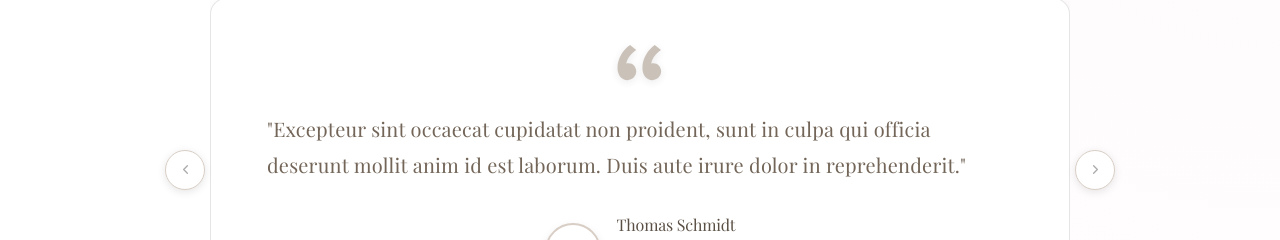
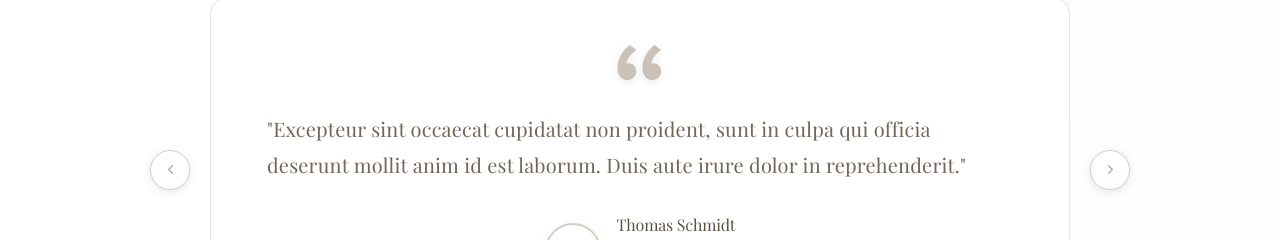
Before and after one commit to t0shido/project-Jeanette, a React (Vite) app: page / in a window 1280 px wide. Shown: the part 2907-3147 px from the top of the page. Built offline with nearby package versions, Linux system fonts and the light colour scheme; a web font is replaced by a local one.

Commit message:
Adjust arrow positioning in testimonials section

```diff
--- a/src/index.css
+++ b/src/index.css
@@ -2016,6 +2016,7 @@ header.scrolled {
   display: flex;
   align-items: center;
   justify-content: center;
+  padding: 10px; /* Added padding around the arrow icon */
   cursor: pointer;
   z-index: 20;
   box-shadow: 0 2px 8px rgba(0, 0, 0, 0.1);
@@ -2030,11 +2031,11 @@ header.scrolled {
 }
 
 .testimonial-slider-wrapper .slider-nav-button.prev {
-  left: -45px;
+  left: -60px; /* Adjust this value to move the previous button */
 }
 
 .testimonial-slider-wrapper .slider-nav-button.next {
-  right: -45px;
+  right: -60px; /* Adjust this value to move the next button */
 }
 
 .testimonial-slider-wrapper .slider-nav-button svg {
```
